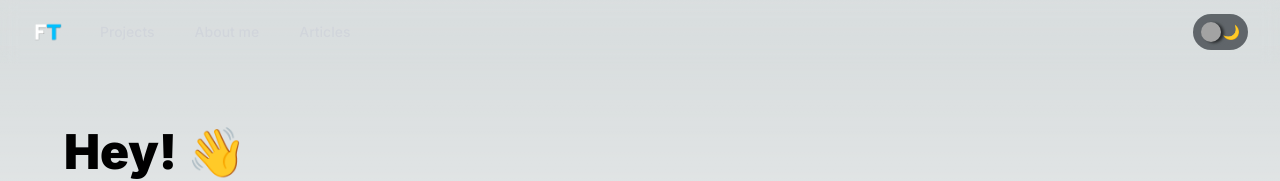
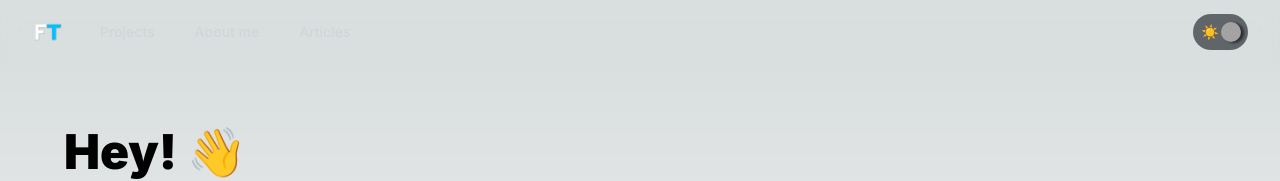
Before and after one commit to FatlirT/portfolio, a Next.js app: page / in a window 1280 px wide. Shown: the top 181 px of the page. Built offline with nearby package versions, Linux system fonts and the light colour scheme.

Commit message:
fix: smooth day/night mode animation

```diff
--- a/app/globals.css
+++ b/app/globals.css
@@ -16,6 +16,9 @@
     }
 }
 
+#wave {
+    text-shadow: 3px 3px 25px #b8b8b8;
+}
 body {
     color: rgb(var(--foreground-rgb));
     background: linear-gradient(
@@ -40,7 +43,8 @@ body {
     width: 100%;
     white-space: nowrap;
     overflow: hidden;
-    animation: cursor 0.4s step-end infinite alternate,
+    animation:
+        cursor 0.4s step-end infinite alternate,
         typing 9s steps(var(--stepCount), start) infinite;
 }
 
@@ -90,6 +94,8 @@ body {
     background-color: black;
 
     animation: fadeOut 0.8s ease 1.3s forwards;
+
+    user-select: none;
 }
 
 @keyframes fadeOut {
@@ -122,23 +128,13 @@ body {
     align-items: center;
     background-color: #a3a3a3; /* Night mode background color */
     border-radius: 20px;
+    transform: translateX(20px);
+    transition:
+        transform 1s ease,
+        box-shadow 1s ease;
 }
 
-.toggle-switch-anim {
-    animation: toggleRight 1s ease forwards;
+.toggle-switch.alt {
+    transform: translateX(0px);
+    box-shadow: -2px 1px 5px 0px rgba(0, 0, 0, 0.6);
 }
-
-.toggle-switch-anim-reverse {
-    animation: toggleRight 1s reverse ease;
-}
-
-@keyframes toggleRight {
-    from {
-        transform: translateX(0);
-        box-shadow: 3px 1px 3px 0px rgba(0, 0, 0, 0.6);
-    }
-    to {
-        transform: translateX(20px);
-        box-shadow: -2px 1px 5px 0px rgba(0, 0, 0, 0.6);
-    }
-}
```
